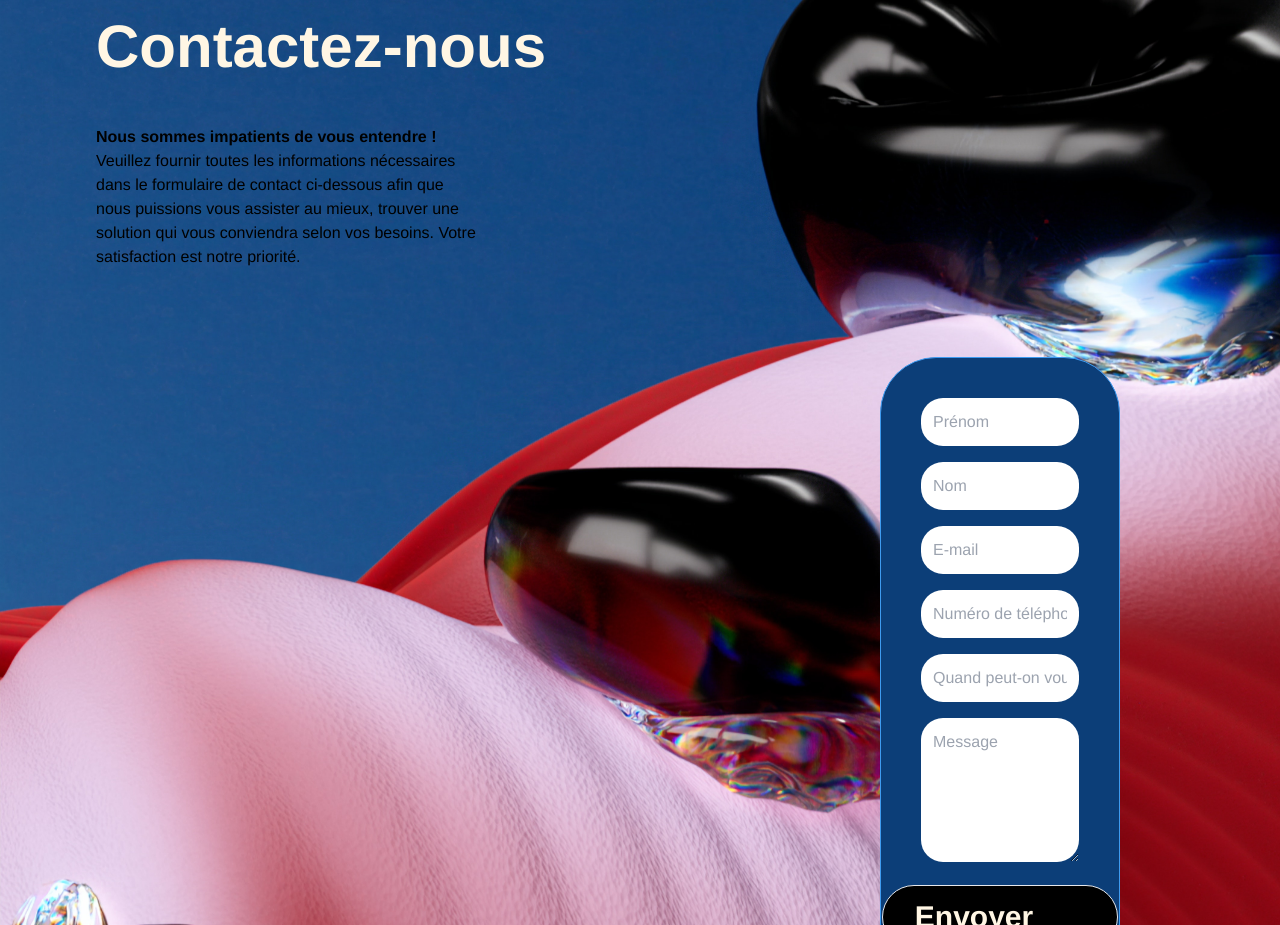
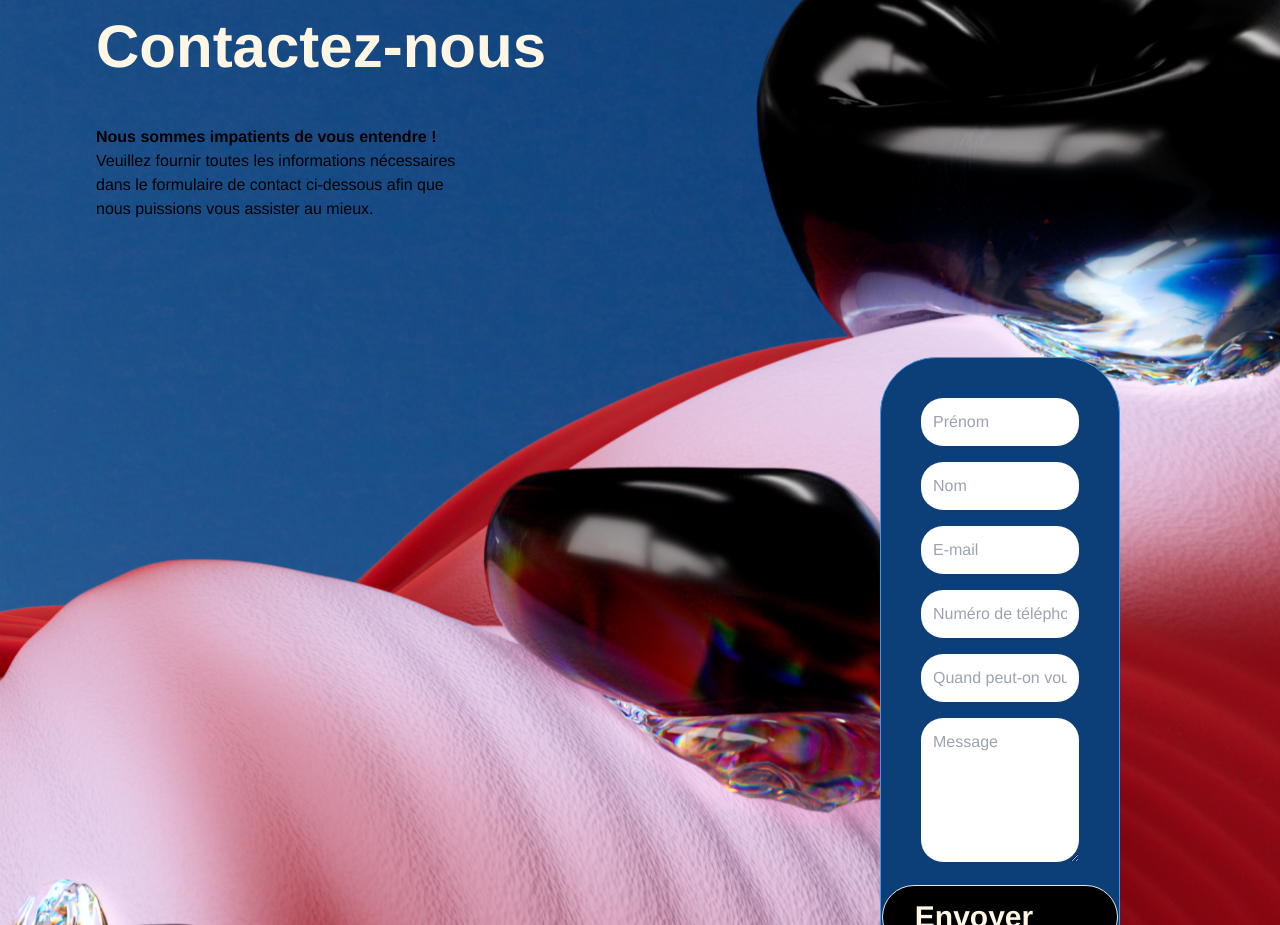
Before and after one commit to franzhopp/v3q, a React (Vite) app: page / in a window 1280 px wide. Shown: the part 2560-3485 px from the top of the page. Built offline with nearby package versions, Linux system fonts and the light colour scheme.

Commit message:
[ADD] update

```diff
--- a/src/Components/Contact/contact.jsx
+++ b/src/Components/Contact/contact.jsx
@@ -18,7 +18,7 @@ const Form = () => {
               <span className="font-extrabold">
                 Nous sommes impatients de vous entendre !{" "}
               </span>
-              {`Veuillez fournir toutes les informations nécessaires dans le formulaire de contact ci-dessous afin que nous puissions vous assister au mieux, trouver une solution qui vous conviendra selon vos besoins. Votre satisfaction est notre priorité.`}
+              {`Veuillez fournir toutes les informations nécessaires dans le formulaire de contact ci-dessous afin que nous puissions vous assister au mieux.`}
             </p>
           </div>
         </div>
```
